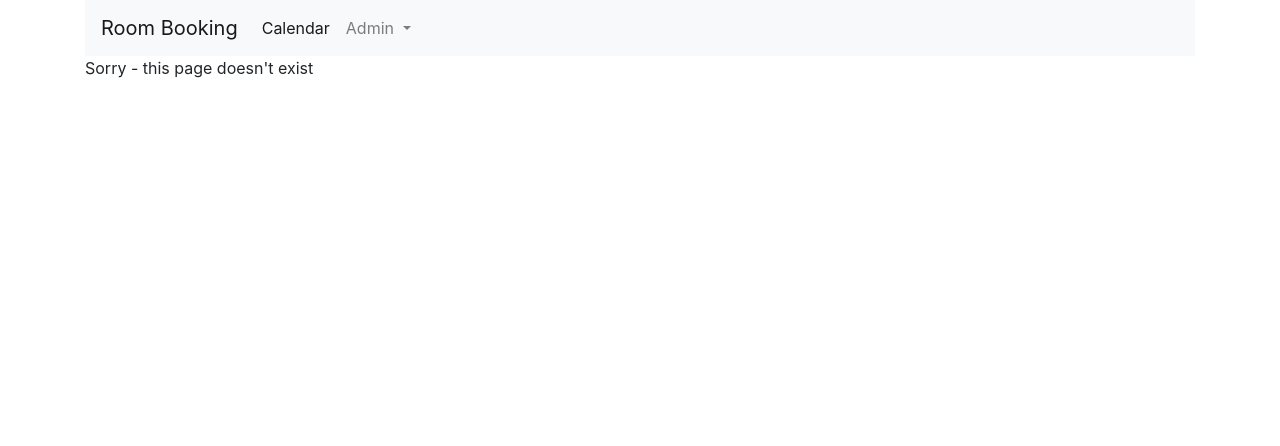
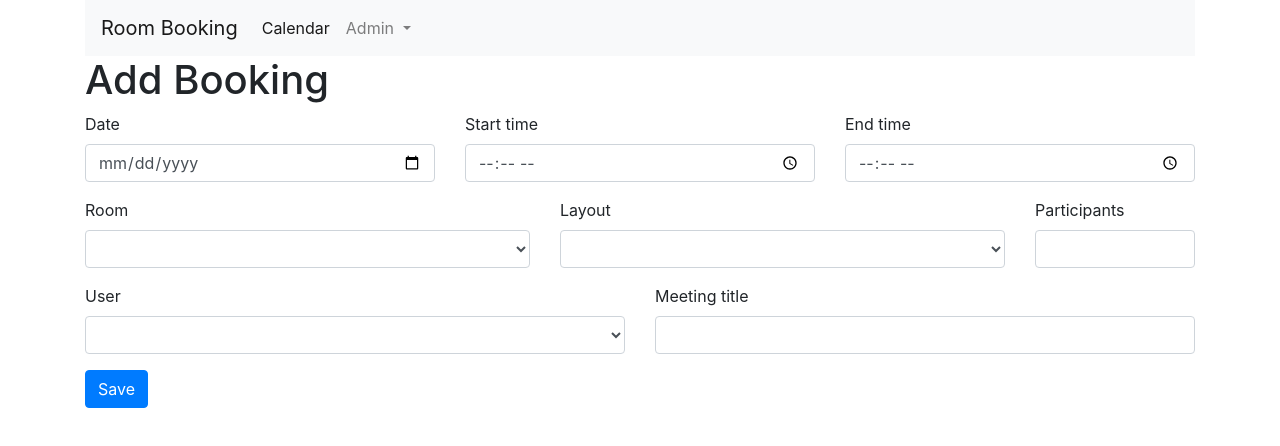
Before and after one commit to juanmougan/RoomBookingClient, an Angular app: page /addBooking in a window 1280 px wide. Before the commit this address led to /404. Shown: the top 446 px of the page. Built offline with nearby package versions, Linux system fonts and the light colour scheme.

Commit message:
Only the last part is missing

```diff
--- a/src/app/app.module.ts
+++ b/src/app/app.module.ts
@@ -19,10 +19,13 @@ import { UserDetailComponent } from './admin/users/user-detail/user-detail.compo
 import { UserEditComponent } from './admin/users/user-edit/user-edit.component';
 import { FormsModule, ReactiveFormsModule } from '@angular/forms';
 import { RoomEditComponent } from './admin/rooms/room-edit/room-edit.component';
+import { BookingEditComponent } from './calendar/booking-edit/booking-edit.component';
 
 const routes: Routes = [
   { path: `admin/users`, component: UsersComponent },
   { path: `admin/rooms`, component: RoomsComponent },
+  { path: `editBooking`, component: BookingEditComponent },
+  { path: `addBooking`, component: BookingEditComponent },
   { path: ``, component: CalendarComponent },
   { path: `404`, component: PageNotFoundComponent },
   { path: `**`, redirectTo: `/404` }, // Wildcard must be at the end, matches all
@@ -40,6 +43,7 @@ const routes: Routes = [
     UserDetailComponent,
     UserEditComponent,
     RoomEditComponent,
+    BookingEditComponent,
   ],
   imports: [
     BrowserModule,
--- /dev/null
+++ b/src/app/calendar/booking-edit/booking-edit.component.html
@@ -0,0 +1,64 @@
+<h1>{{booking.id == null ? 'Add' : 'Edit'}} Booking</h1>
+
+<form>
+  <div class="row">
+    <div class="form-group col-4">
+      <label for="date">Date</label>
+      <input type="date" class="form-control" id="date" [(ngModel)]="booking.date" name="date">
+    </div>
+
+    <div class="form-group col-4">
+      <label for="startTime">Start time</label>
+      <input type="time" class="form-control" id="startTime" [(ngModel)]="booking.startTime" name="startTime">
+    </div>
+
+    <div class="form-group col-4">
+      <label for="endTime">End time</label>
+      <input type="time" class="form-control" id="endTime" [(ngModel)]="booking.endTime" name="endTime">
+    </div>
+
+  </div>
+
+  <div class="row">
+
+    <div class="form-group col-5">
+      <label for="room">Room</label>
+      <select class="form-control" id="room" [(ngModel)]="booking.room" name="room">
+        <option *ngFor="let room of rooms" [ngValue]="room">{{room.name}}</option>
+      </select>
+    </div>
+
+    <div class="form-group col-5">
+      <label for="layout">Layout</label>
+      <select class="form-control" id="layout" [(ngModel)]="booking.layout" name="layout">
+        <option *ngFor="let layout of layouts" [ngValue]="layoutEnum[layout]">{{layoutEnum[layout]}}</option>
+      </select>
+    </div>
+
+    <div class="form-group col-2">
+      <label for="participants">Participants</label>
+      <input type="number" class="form-control" id="participants" [(ngModel)]="booking.participants" name="participants">
+    </div>
+
+  </div>
+
+  <div class="row">
+    <div class="form-group col-6">
+      <label for="layout">User</label>
+      <select class="form-control" id="user" [(ngModel)]="booking.user" name="user">
+        <option *ngFor="let user of users" [ngValue]="user">{{user.name}}</option>
+      </select>
+    </div>
+
+    <div class="form-group col-6">
+      <label for="title">Meeting title</label>
+      <input type="text" class="form-control" id="title" [(ngModel)]="booking.title" name="title">
+    </div>
+  </div>
+
+  <div class="row">
+    <div class="col">
+      <button type="button" class="btn btn-primary" (click)="onSubmit()">Save</button>
+    </div>
+  </div>
+</form>
--- /dev/null
+++ b/src/app/calendar/booking-edit/booking-edit.component.ts
@@ -0,0 +1,65 @@
+import { Component, OnInit } from '@angular/core';
+import { ActivatedRoute, Router } from '@angular/router';
+import { DataService } from 'src/app/data.service';
+import { Booking } from 'src/app/model/Booking';
+import { Layout, Room } from 'src/app/model/Room';
+import { User } from 'src/app/model/User';
+
+@Component({
+  selector: 'app-booking-edit',
+  templateUrl: './booking-edit.component.html',
+  styleUrls: ['./booking-edit.component.css']
+})
+export class BookingEditComponent implements OnInit {
+
+  booking: Booking;
+  rooms: Array<Room>;
+  layouts = Object.keys(Layout);
+  layoutEnum = Layout;
+  users: Array<User>
+
+  constructor(private router: Router,
+              private dataService: DataService,
+              private route: ActivatedRoute) { }
+
+  ngOnInit(): void {
+    this.dataService.getRooms().subscribe(
+      (next) => {
+        this.rooms = next;
+      }
+    );
+    this.dataService.getUsers().subscribe(
+      (next) => {
+        this.users = next;
+      }
+    );
+    const id = this.route.snapshot.queryParams['id'];
+    if (id) {
+      // Editing
+      this.dataService.getBooking(+id).subscribe(
+        next => this.booking = next
+      );
+    } else {
+      // Creating
+      this.booking = new Booking();
+    }
+  }
+
+  onSubmit() {
+    if (this.booking.id == null) {
+      // add booking
+      this.dataService.addBooking(this.booking).subscribe(
+        () => {
+          this.router.navigate(['']);
+        }
+      );
+    } else {
+      this.dataService.updateBooking(this.booking).subscribe(
+        () => {
+          this.router.navigate(['']);
+        }
+      );
+    }
+  }
+
+}
--- a/src/app/calendar/calendar.component.html
+++ b/src/app/calendar/calendar.component.html
@@ -2,7 +2,7 @@
 
 <h2>The following meetings are taking place on: <input type="date"/></h2>
 
-<a class="btn btn-primary mt-3 mb-5">New Booking</a>
+<a class="btn btn-primary mt-3 mb-5" (click)="addBooking()">New Booking</a>
 
 <!-- only show this h3 if there are no bookings! -->
 <h3 class="mt-5" *ngIf="bookings.length === 0">There are no meetings currently scheduled for this date.</h3>
@@ -26,8 +26,8 @@
         <p>Participants: {{booking.participants}}</p>
       </div>
       <div class="col-6">
-        <a class="btn btn-warning">Amend</a>
-        <a class="btn btn-danger">Cancel</a>
+        <a class="btn btn-warning" (click)="editBooking(booking.id)">Amend</a>
+        <a class="btn btn-danger" (click)="deleteBooking(booking.id)">Cancel</a>
       </div>
     </div>
   </div>
--- a/src/app/calendar/calendar.component.ts
+++ b/src/app/calendar/calendar.component.ts
@@ -1,5 +1,6 @@
 import { formatDate } from '@angular/common';
 import { Component, OnInit } from '@angular/core';
+import { Router } from '@angular/router';
 import { DataService } from '../data.service';
 import { Booking } from '../model/Booking';
 
@@ -16,7 +17,8 @@ export class CalendarComponent implements OnInit {
 
   bookings: Array<Booking>;
 
-  constructor(private dataService: DataService) { }
+  constructor(private dataService: DataService,
+              private router: Router) { }
 
   ngOnInit(): void {
     this.dataService.getBookings().subscribe(
@@ -26,4 +28,16 @@ export class CalendarComponent implements OnInit {
     );
   }
 
+  addBooking() {
+    this.router.navigate(['addBooking']);
+  }
+
+  editBooking(id: number) {
+    this.router.navigate(['editBooking'], { queryParams: { id } });
+  }
+
+  deleteBooking(id: number) {
+    this.dataService.deleteBooking(id).subscribe();
+  }
+
 }
--- a/src/app/data.service.ts
+++ b/src/app/data.service.ts
@@ -59,14 +59,12 @@ export class DataService {
     return of(null);
   }
 
-  // TODO this could be renamed using Generics, and an Interface that has a getId()
-  // But I need to learn how to do that in TypeScript :)
-  findUserById(id: number) {
-    return this.users.find( r => r.id === id );
+  findElementById(id: number, collection: Array<any>) {
+    return collection.find( e => e.id === id );
   }
 
   deleteUser(id: number): Observable<any> {
-    const user = this.findUserById(id);
+    const user = this.findElementById(id, this.users);
     const userIndex = this.users.indexOf(user);
     this.users.splice(userIndex, 1);
     return of(null);
@@ -92,6 +90,32 @@ export class DataService {
 
   getBooking(id: number) : Observable<Booking> {
     return of(this.bookings.find(b => b.id === id));
+  }
+
+  addBooking(booking: Booking) {
+    booking.id = this.nextId(this.bookings);
+    this.bookings.push(booking);
+    return of(booking);
+  }
+
+  updateBooking(booking: Booking): Observable<Booking> {
+    const originalBooking = this.findElementById(booking.id, this.bookings);
+    originalBooking.room = booking.room;
+    originalBooking.user = booking.user;
+    originalBooking.layout = booking.layout;
+    originalBooking.title = booking.title;
+    originalBooking.date = booking.date;
+    originalBooking.startTime = booking.startTime;
+    originalBooking.startTime = booking.startTime;
+    originalBooking.participants = booking.participants;
+    return of(originalBooking);
+  }
+
+  deleteBooking(id: number): Observable<any> {
+    const booking = this.findElementById(id, this.bookings);
+    const bookingIndex = this.bookings.indexOf(booking);
+    this.bookings.splice(bookingIndex, 1);
+    return of(null);
   }
 
   constructor() {
```
Also changed, not shown: src/app/calendar/booking-edit/booking-edit.component.css (added), 1 other file (tests, documents, lock files or other folders).
